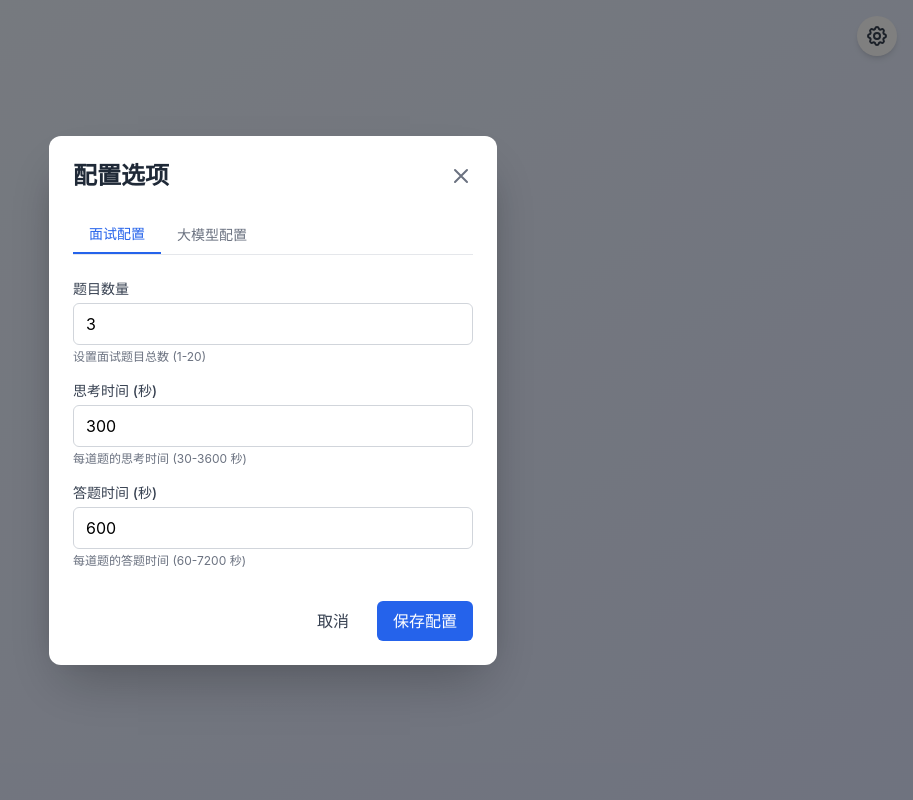
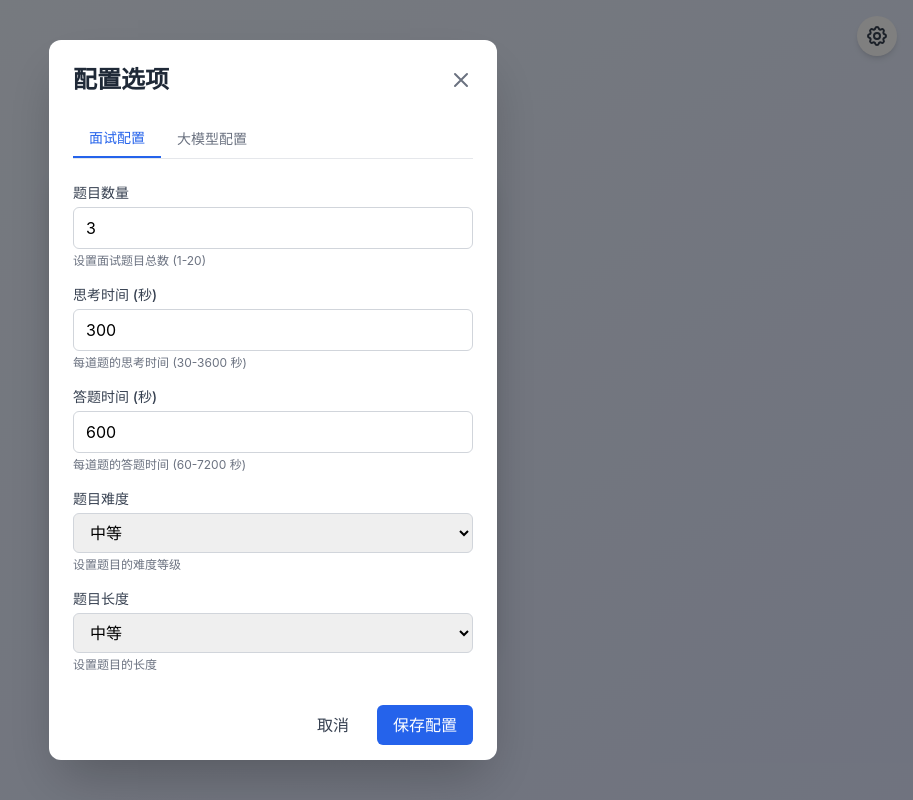
Before and after one commit to dovics/interview_agent, a React (Create React App) app: page / in a window 1280 px wide. Both pictures are taken after a click on the button "Configuration". Shown: the whole page, without its empty margins (367-1280 px from the left). Built offline with nearby package versions, Linux system fonts and the light colour scheme.

Commit message:
difficulty and quesiton length config

```diff
--- a/src/App.js
+++ b/src/App.js
@@ -13,7 +13,9 @@ function App() {
   const [config, setConfig] = useState({
     questionCount: 3,
     thinkingTime: 300, // 5 minutes in seconds
-    answeringTime: 600 // 10 minutes in seconds
+    answeringTime: 600, // 10 minutes in seconds
+    difficulty: 'medium', // 题目难度: easy, medium, hard
+    questionLength: 'medium' // 题目长度: short, medium, long
   });
   const [draftNotes, setDraftNotes] = useState('');
   const [questions, setQuestions] = useState([]);
--- a/src/pages/ConfigPage.js
+++ b/src/pages/ConfigPage.js
@@ -8,7 +8,9 @@ const ConfigPage = ({ onClose, onSave }) => {
     return savedInterviewConfig ? JSON.parse(savedInterviewConfig) : {
       questionCount: 3,
       thinkingTime: 300, // 5 minutes in seconds
-      answeringTime: 600 // 10 minutes in seconds
+      answeringTime: 600, // 10 minutes in seconds
+      difficulty: 'medium', // 题目难度: easy, medium, hard
+      questionLength: 'medium' // 题目长度: short, medium, long
     };
   });
 
@@ -130,6 +132,38 @@ const ConfigPage = ({ onClose, onSave }) => {
                     />
                     <p className="text-xs text-gray-500 mt-1">每道题的答题时间 (60-7200 秒)</p>
                   </div>
+
+                  <div>
+                    <label className="block text-sm font-medium text-gray-700 mb-1">
+                      题目难度
+                    </label>
+                    <select
+                      value={interviewConfig.difficulty}
+                      onChange={(e) => handleInterviewConfigChange('difficulty', e.target.value)}
+                      className="w-full px-3 py-2 border border-gray-300 rounded-md focus:outline-none focus:ring-2 focus:ring-blue-500"
+                    >
+                      <option value="easy">简单</option>
+                      <option value="medium">中等</option>
+                      <option value="hard">困难</option>
+                    </select>
+                    <p className="text-xs text-gray-500 mt-1">设置题目的难度等级</p>
+                  </div>
+
+                  <div>
+                    <label className="block text-sm font-medium text-gray-700 mb-1">
+                      题目长度
+                    </label>
+                    <select
+                      value={interviewConfig.questionLength}
+                      onChange={(e) => handleInterviewConfigChange('questionLength', e.target.value)}
+                      className="w-full px-3 py-2 border border-gray-300 rounded-md focus:outline-none focus:ring-2 focus:ring-blue-500"
+                    >
+                      <option value="short">短</option>
+                      <option value="medium">中等</option>
+                      <option value="long">长</option>
+                    </select>
+                    <p className="text-xs text-gray-500 mt-1">设置题目的长度</p>
+                  </div>
                 </div>
               </div>
             )}
--- a/src/pages/PreparePage.js
+++ b/src/pages/PreparePage.js
@@ -8,40 +8,38 @@ const PreparePage = ({ mode, config, onBack, onStartInterview }) => {
   const [countdown, setCountdown] = useState(config.thinkingTime);
   const [isWarning, setIsWarning] = useState(false);
   const [isFlashing, setIsFlashing] = useState(false);
+  const [error, setError] = useState(null);
   const intervalRef = useRef(null);
   const flashTimeoutRef = useRef(null);
 
-  // Generate questions using DeepSeek model via LangChain
-  useEffect(() => {
   const generateAllQuestions = async () => {
     setLoading(true);
+    setError(null);
 
     try {
       // Generate questions using DeepSeek model
-        const questions = await generateInterviewQuestions(config.questionCount);
+      // Pass difficulty and questionLength options to the service
+      const questions = await generateInterviewQuestions(config.questionCount, {
+        difficulty: config.difficulty,
+        questionLength: config.questionLength
+      });
       setQuestions(questions);
     } catch (error) {
       console.error('Error generating questions with DeepSeek:', error);
-        // Fallback to mock questions if DeepSeek API fails
-        const mockQuestions = [];
-        for (let i = 1; i <= config.questionCount; i++) {
-          mockQuestions.push({
-            id: i,
-            text: `【Mock】请回答结构化面试问题 ${i}：关于公共服务意识和责任担当的问题。请结合实际经历，详细阐述您在面对复杂情况时如何平衡各方利益，确保公众利益最大化。`,
-          });
-        }
-        setQuestions(mockQuestions);
+      setError('生成面试题目失败，请稍后重试');
     }
 
     setLoading(false);
   };
 
+  // Generate questions using DeepSeek model via LangChain
+  useEffect(() => {
     generateAllQuestions();
   }, [config]);
 
   // Countdown effect
   useEffect(() => {
-    if (loading) return;
+    if (loading || error) return;
 
     intervalRef.current = setInterval(() => {
       setCountdown(prev => {
@@ -73,7 +71,7 @@ const PreparePage = ({ mode, config, onBack, onStartInterview }) => {
         clearTimeout(flashTimeoutRef.current);
       }
     };
-  }, [loading, isWarning]);
+  }, [loading, isWarning, error]);
 
   const startFlashing = () => {
     // Flash 3 times (6 transitions: on/off/on/off/on/off)
@@ -103,6 +101,10 @@ const PreparePage = ({ mode, config, onBack, onStartInterview }) => {
     }
   };
 
+  const handleRetry = () => {
+    generateAllQuestions();
+  };
+
   if (loading) {
     return (
       <div className="max-w-4xl w-full bg-white rounded-2xl shadow-xl overflow-hidden">
@@ -112,6 +114,36 @@ const PreparePage = ({ mode, config, onBack, onStartInterview }) => {
         <div className="p-8 flex flex-col items-center justify-center h-96">
           <div className="animate-spin rounded-full h-16 w-16 border-t-2 border-b-2 border-blue-500 mb-4"></div>
           <p className="text-gray-600">正在从 DeepSeek 大模型获取面试题目，请稍候...</p>
+        </div>
+      </div>
+    );
+  }
+
+  if (error) {
+    return (
+      <div className="max-w-4xl w-full bg-white rounded-2xl shadow-xl overflow-hidden">
+        <div className="bg-gradient-to-r from-blue-600 to-indigo-700 py-6 px-6">
+          <h1 className="text-2xl font-bold text-white">结构化面试准备</h1>
+        </div>
+        <div className="p-8 flex flex-col items-center justify-center h-96">
+          <div className="text-red-500 mb-4">
+            <svg xmlns="http://www.w3.org/2000/svg" className="h-16 w-16" fill="none" viewBox="0 0 24 24" stroke="currentColor">
+              <path strokeLinecap="round" strokeLinejoin="round" strokeWidth={2} d="M12 9v2m0 4h.01m-6.938 4h13.856c1.54 0 2.502-1.667 1.732-3L13.732 4c-.77-1.333-2.694-1.333-3.464 0L3.34 16c-.77 1.333.192 3 1.732 3z" />
+            </svg>
+          </div>
+          <p className="text-gray-600 mb-6 text-center">{error}</p>
+          <button
+            onClick={handleRetry}
+            className="px-6 py-3 bg-blue-600 text-white rounded-lg hover:bg-blue-700 transition-colors font-medium"
+          >
+            重试
+          </button>
+          <button
+            onClick={onBack}
+            className="mt-4 text-blue-600 hover:text-blue-800 transition-colors"
+          >
+            返回主页
+          </button>
         </div>
       </div>
     );
--- a/src/services/deepseekService.js
+++ b/src/services/deepseekService.js
@@ -47,13 +47,33 @@ const initializeDeepSeekModel = (token) => {
 /**
  * Generate a single interview question using DeepSeek model
  * @param {number} questionCount - The number of questions to generate
- * @returns {Promise<Array>} - Generated questions array
+ * @param {Object} options - Additional options for question generation
+ * @param {string} options.difficulty - Difficulty level (easy, medium, hard)
+ * @param {string} options.questionLength - Length of questions (short, medium, long)
+ * @returns {Promise&lt;Array&gt;} - Generated questions array
  */
-export const generateInterviewQuestions = async (questionCount) => {
+export const generateInterviewQuestions = async (questionCount, options = {}) => {
   try {
     // In a real implementation, we would actually call the model
     const token = getApiToken();
     const model = initializeDeepSeekModel(token);
+
+    // Extract options with defaults
+    const { difficulty = 'medium', questionLength = 'medium' } = options;
+
+    // Map difficulty levels to descriptive text
+    const difficultyMap = {
+      easy: '较为简单，适合初学者',
+      medium: '中等难度，有一定挑战性',
+      hard: '较难，需要深入思考和丰富经验'
+    };
+
+    // Map question length to descriptive text
+    const lengthMap = {
+      short: '简短精练（约20-30字）',
+      medium: '中等长度（约30-50字）',
+      long: '较长详细（约50-80字）'
+    };
 
     const prompt = `# Role
     你是一位中国公务员结构化面试的命题专家，熟悉国考、省考及事业单位面试的题型规律。你擅长设计考察考生综合素质、应变能力和政治素养的高质量面试题。
@@ -61,6 +81,8 @@ export const generateInterviewQuestions = async (questionCount) => {
     # Task
     请根据用户指定的【题型】、【难度】和【数量】，生成相应数量的面试题目。
     用户指定了需要生成 ${questionCount} 道题目。
+    题目难度: ${difficulty} - ${difficultyMap[difficulty]}
+    题目长度: ${questionLength} - ${lengthMap[questionLength]}
 
     # Question Types Definition (题型定义)
     1. **综合分析**: 考察社会现象、政策理解、名言警句等。要求题目具有辩证性，能引发深层思考。
@@ -106,7 +128,7 @@ export const generateInterviewQuestions = async (questionCount) => {
  * Evaluate candidate answers using DeepSeek model with overall scoring
  * @param {Array} questions - Array of questions with their details
  * @param {String} answer - Array of candidate answers
- * @returns {Promise<Object>} - Overall evaluation result
+ * @returns {Promise&lt;Object&gt;} - Overall evaluation result
  */
 export const evaluateCandidateAnswers = async (questions, answer) => {
   try {
```
Lines whose indentation alone changed are shown as unchanged.
